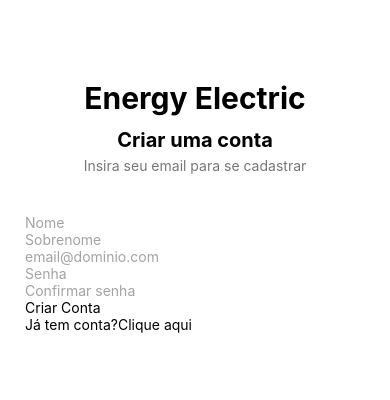
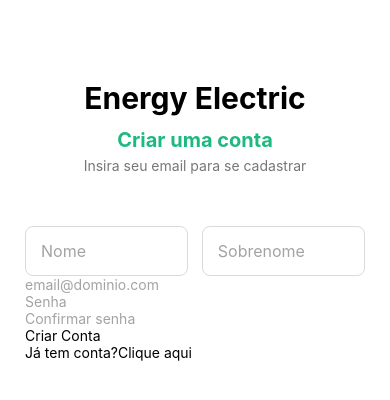
Before and after one commit to notpdrkk/energy-insights-native, a React Native app: screen /Cadastro in a window 390 px wide. Shown: the top 400 px of the page. Built offline with nearby package versions, Linux system fonts and the light colour scheme.

Commit message:
Estilização na parte do cadastro, dois inpus nome e sobrenome realizando 2 styles para separar os dois inputs na tela lado esquerdo o nome e do direito o sobre nome, teste também de colocaração na escrita (criar uma conta)

```diff
--- a/src/Pages/Cadastro/index.tsx
+++ b/src/Pages/Cadastro/index.tsx
@@ -10,13 +10,15 @@ export function Cadastro () {
                 <Text style={styles.subtitle}>Insira seu email para se cadastrar</Text>
             </View>
 
-            <View>
+            <View style={styles.row}>
                 <TextInput
+                    style={[styles.input, styles.half]}
                     placeholder="Nome"
                     placeholderTextColor="#A3A3A3"
                 />
 
                 <TextInput
+                    style={[styles.input, styles.half]}
                     placeholder="Sobrenome"
                     placeholderTextColor="#A3A3A3"
                 />
--- a/src/Pages/Cadastro/style.ts
+++ b/src/Pages/Cadastro/style.ts
@@ -22,11 +22,30 @@ export const styles = StyleSheet.create({
     title: {
         fontSize: 20,
         fontWeight: "700",
-        color: "#000",
+        color: "#1EB980",
     },
     subtitle: {
         marginTop: 5,
         fontSize: 14,
         color: "#777",
     },
+    row: {
+        flexDirection: "row",
+        justifyContent: "space-between",
+    },
+    half: {
+        width: "48%",
+    },
+
+    input: {
+        width: "100%",
+        height: 50,
+        borderWidth: 1,
+        borderColor: "#DADADA",
+        borderRadius: 8,
+        paddingHorizontal: 15,
+        fontSize: 16,
+        marginTop: 12,
+    },
+
 })
--- a/src/Pages/Login/style.ts
+++ b/src/Pages/Login/style.ts
@@ -23,6 +23,7 @@ export const styles = StyleSheet.create({
         marginTop: 20,
         fontSize: 25,
         fontWeight: "bold",
+        color: "#1EB980",
     },
 
     input: {
```
